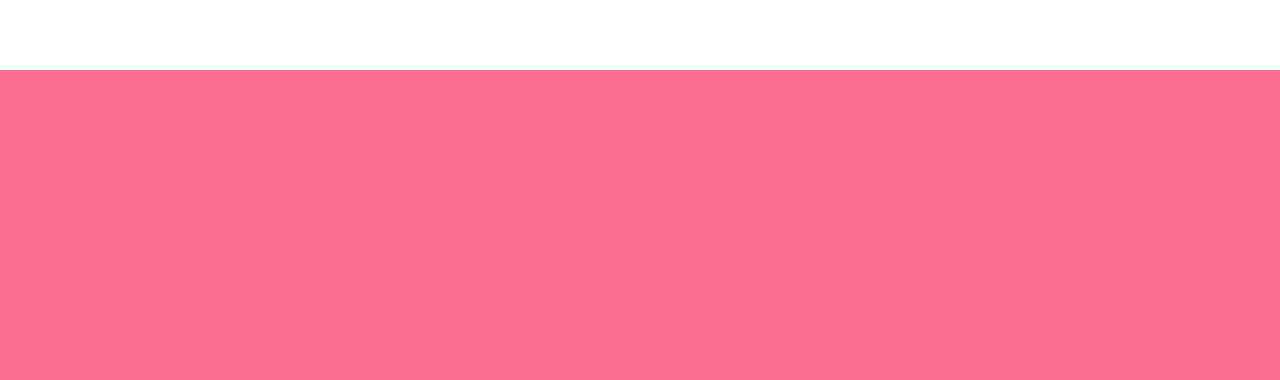
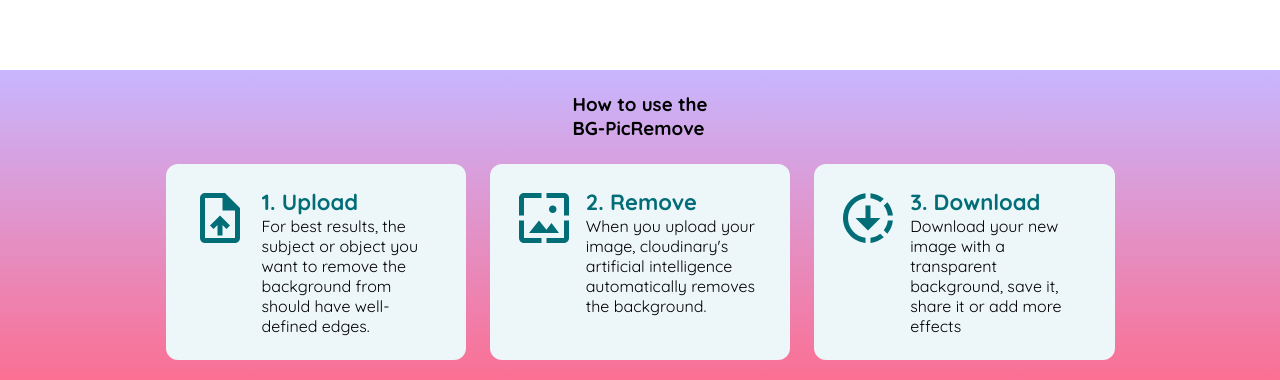
Before and after one commit to devkev53/bg-picremove, a React (Vite) app: page / in a window 1280 px wide. Shown: the part 550-930 px from the top of the page. Built offline with nearby package versions, Linux system fonts and the light colour scheme.

Commit message:
:construction: working in home page
home page

```diff
--- a/src/containers/Header/styles.module.css
+++ b/src/containers/Header/styles.module.css
@@ -9,6 +9,7 @@
   gap: 1.2rem;
   background: rgba(var(--bg-color), 1);
   padding: 0 2.2rem;
+  z-index: 3;
 }
 .headerContent {
   display: flex;
--- a/src/pages/Home/index.tsx
+++ b/src/pages/Home/index.tsx
@@ -2,6 +2,9 @@ import { Link } from 'wouter';
 import exampleVideo from '../../assets/example.mp4'
 import DriveFolderUploadIcon from '@mui/icons-material/DriveFolderUpload';
 import FileUploadIcon from '@mui/icons-material/FileUpload';
+import UploadFileIcon from '@mui/icons-material/UploadFile';
+import WallpaperIcon from '@mui/icons-material/Wallpaper';
+import DownloadingIcon from '@mui/icons-material/Downloading';
 
 import styles from './styles.module.css'
 
@@ -10,7 +13,7 @@ const index = () => {
     <div className={styles.homeContainer}>
       <main className={styles.homeMain}>
         <article className={styles.articleOne}>
-          <picture className={styles.homeLogo}><span>BG-PicRemove</span></picture>
+           <picture className={styles.homeLogo}><span>BG-PicRemove</span></picture>
           <div className={styles.homeText}>
             <h3>Remove the backgroun with this app</h3>
             <p>Easily remove the background from your images and edit them with this web application, thanks to the artificial intelligence provided by <a href="">cloudinary</a></p>
@@ -28,7 +31,50 @@ const index = () => {
         </article>
 
         <article className={styles.articleTwo}>
-          <div></div>
+          <div className={styles.containerArticle2}>
+            <h3>
+              How to use the
+              <picture>
+                <span>BG-PicRemove</span>
+              </picture>
+            </h3>
+
+            <div className={styles.cardsContainer}>
+
+              <div className={styles.cardGuide}>
+                <div className="icon">
+                  <UploadFileIcon sx={{ fontSize: 60 }} />
+                </div>
+                <div className="text">
+                  <h3>1. Upload</h3>
+                  <p>For best results, the subject or object you want to remove the background from should have well-defined edges.</p>
+                </div>
+              </div>
+
+              <div className={styles.cardGuide}>
+                <div className="icon">
+                  <WallpaperIcon sx={{ fontSize: 60 }} />
+                </div>
+                <div className="text">
+                  <h3>2. Remove</h3>
+                  <p>When you upload your image, cloudinary's artificial intelligence automatically removes the background.</p>
+                </div>
+              </div>
+
+              <div className={styles.cardGuide}>
+                <div className="icon">
+                  <DownloadingIcon sx={{ fontSize: 60 }} />
+                </div>
+                <div className="text">
+                  <h3>3. Download</h3>
+                  <p>
+  Download your new image with a transparent background, save it, share it or add more effects</p>
+                </div>
+              </div>
+
+            </div>
+
+          </div>
         </article>
       </main>
     </div>
--- a/src/pages/Home/styles.module.css
+++ b/src/pages/Home/styles.module.css
@@ -3,6 +3,8 @@
   min-height: 70vh;
   /* display: grid; */
 }
+/* -*-*-*-*-*-*-*-*-*-*- ARTICLE ONE -*-*-*-*-*-*-*-*-*-*- */
+
 .homeMain {
   /* margin: 0 auto; */
 }
@@ -20,6 +22,7 @@
   margin: 0 auto;
   padding: 2rem;
   gap: 1.2rem;
+  position: relative;
 }
 
 .homeLogo {
@@ -80,10 +83,52 @@
 }
 /* -*-*-*-*-*-*-*-*-*-*- ARTICLE TWO -*-*-*-*-*-*-*-*-*-*- */
 .articleTwo {
-  min-height: 40vh;
   background: rgba(var(--pink-color));
+  background: linear-gradient(180deg, rgba(var(--purple-color)) 0%, rgba(var(--pink-color))100%);
   width: 100%;
+  position: relative;
 }
+
+
+
+.containerArticle2 {
+  max-width: var(--max-width);
+  display: flex;
+  padding: 2.2rem 2rem;
+  gap: 2.4rem;
+  flex-direction: column;
+  justify-content: center;
+  align-items: center;
+  margin: 0 auto;
+}
+
+/* -*-*-*-*-*-*-*-*-*-*- CARDS CONTAINER -*-*-*-*-*-*-*-*-*-*- */
+.cardsContainer {
+  display: grid;
+  gap: 2.4rem;
+  grid-template-columns: repeat(auto-fill, minmax(min(100%, 30rem), 1fr));
+}
+/* -*-*-*-*-*-*-*-*-*-*- CARD -*-*-*-*-*-*-*-*-*-*- */
+.cardGuide {
+  display: grid;
+  grid-template-columns: auto 1fr;
+  background: rgba(var(--bg-color));
+  padding: 2.4rem;
+  gap: 1.2rem;
+  border-radius: 1.2rem;
+}
+.cardGuide svg {
+  color: rgba(var(--green-color));
+}
+.cardGuide h3 {
+  font-size: clamp(var(--text-m), 2.5vw, var(--text-l));
+  font-weight: bold;
+  color: rgba(var(--green-color));
+}
+.cardGuide p {
+  font-size: clamp(var(--text-s), 2.5vw, var(--text-m));
+}
+
 
 
 @media (min-width: 768px) {
```
Also changed, not shown: src/assets/upload.svg (added), src/assets/wd1.svg (added).
